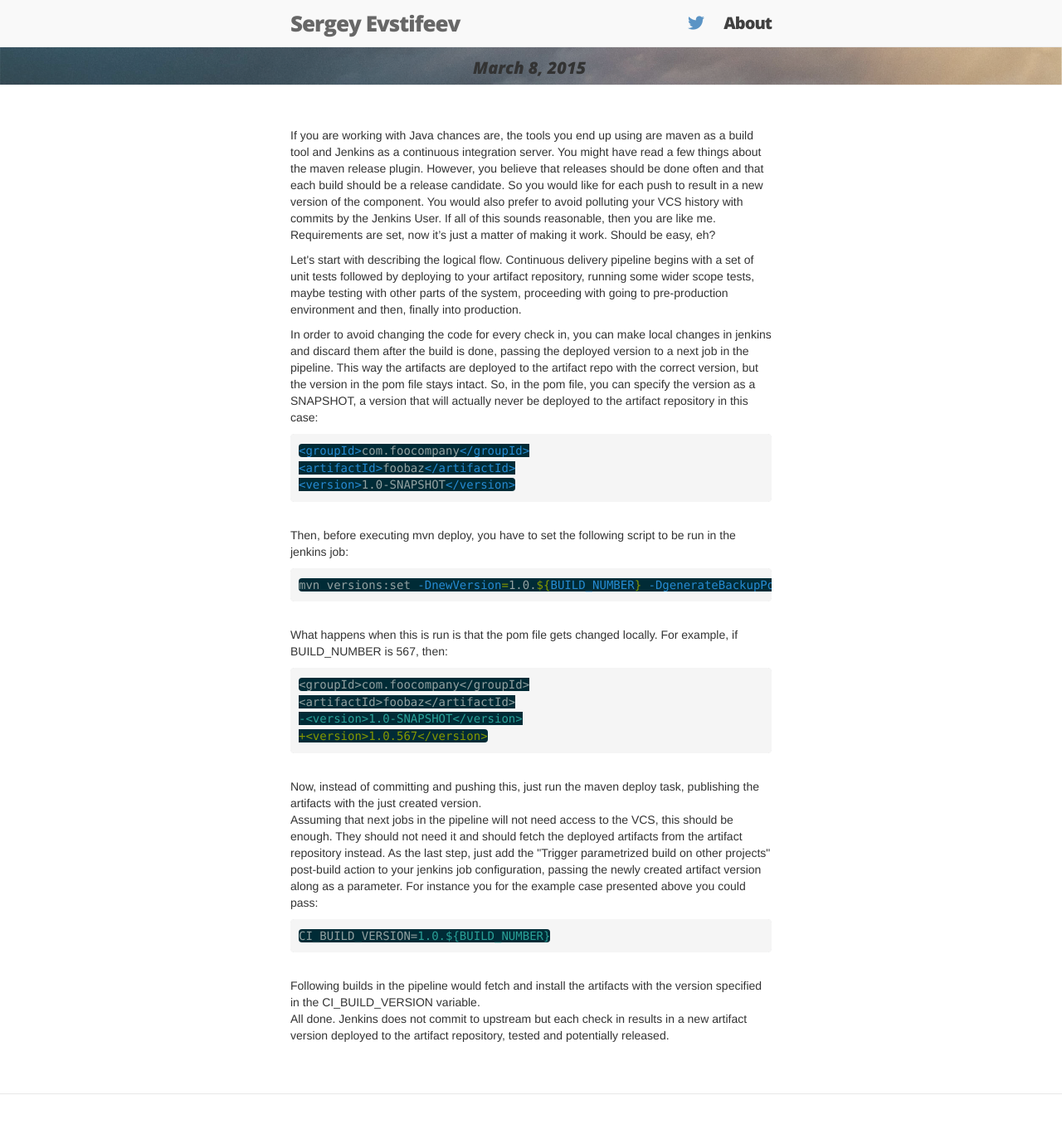
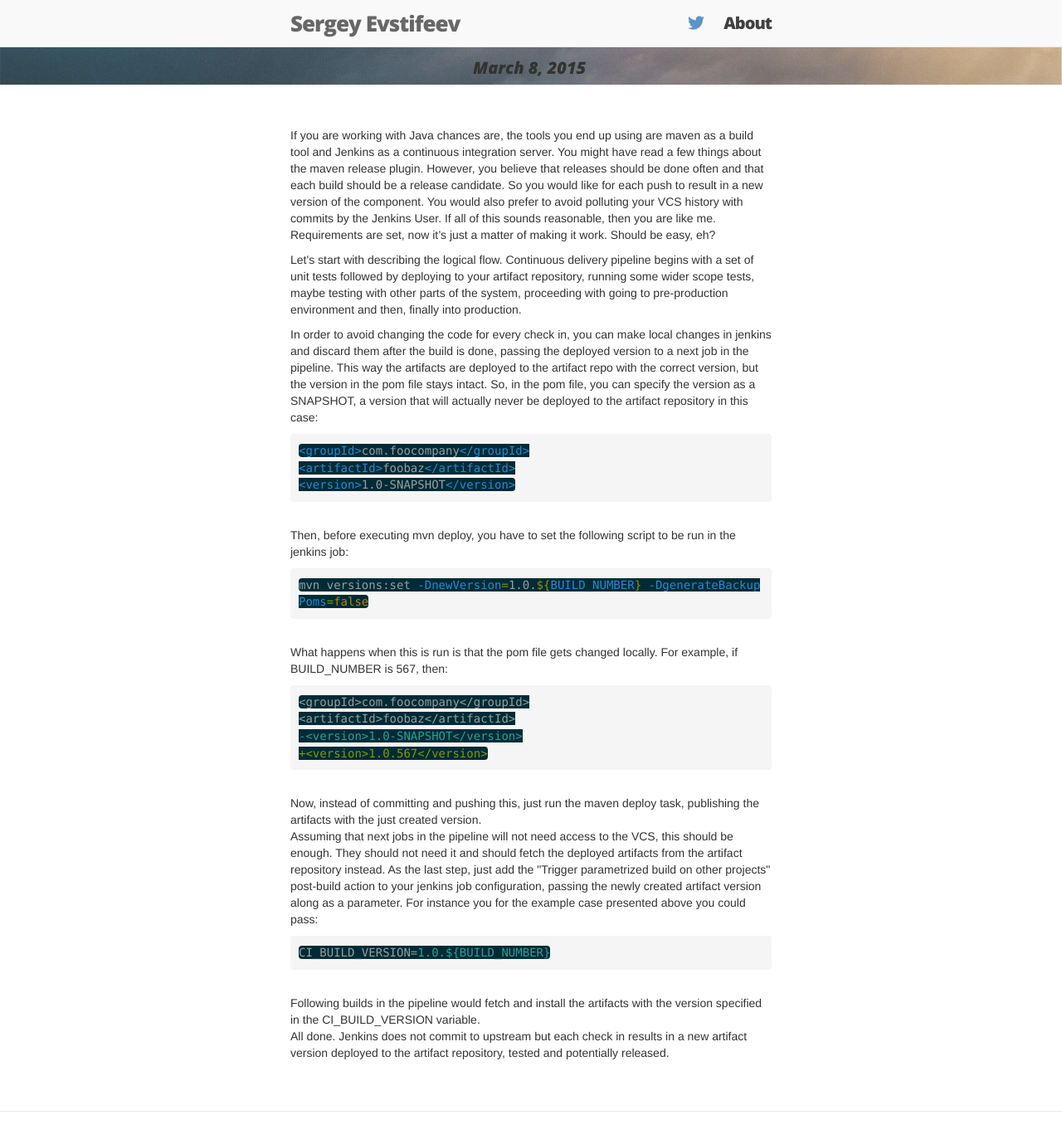
Before and after one commit to sergeyevstifeev/sergeyevstifeev.github.io, a Jekyll site: the page built from _posts/2015-03-08-continuous-delivery-pipeline-with-maven-and-jenkins.markdown, in a window 1280 px wide and 1400 px high, scrolled down 334 px. Shown: the top 1379 px of the window at 83% size. Built offline with Jekyll 4.4.1, drawn with Linux system fonts in a browser that asks for light colours; nearby versions of some CDN libraries; library files that are not in the unit come from our copies.

Commit message:
Improve code wrapping

```diff
--- a/_sass/_base.scss
+++ b/_sass/_base.scss
@@ -145,7 +145,7 @@
     border: none;
     overflow: auto;
     word-wrap: normal;
-    white-space: pre;
+    white-space: pre-wrap;
 }
 
 /**
```
